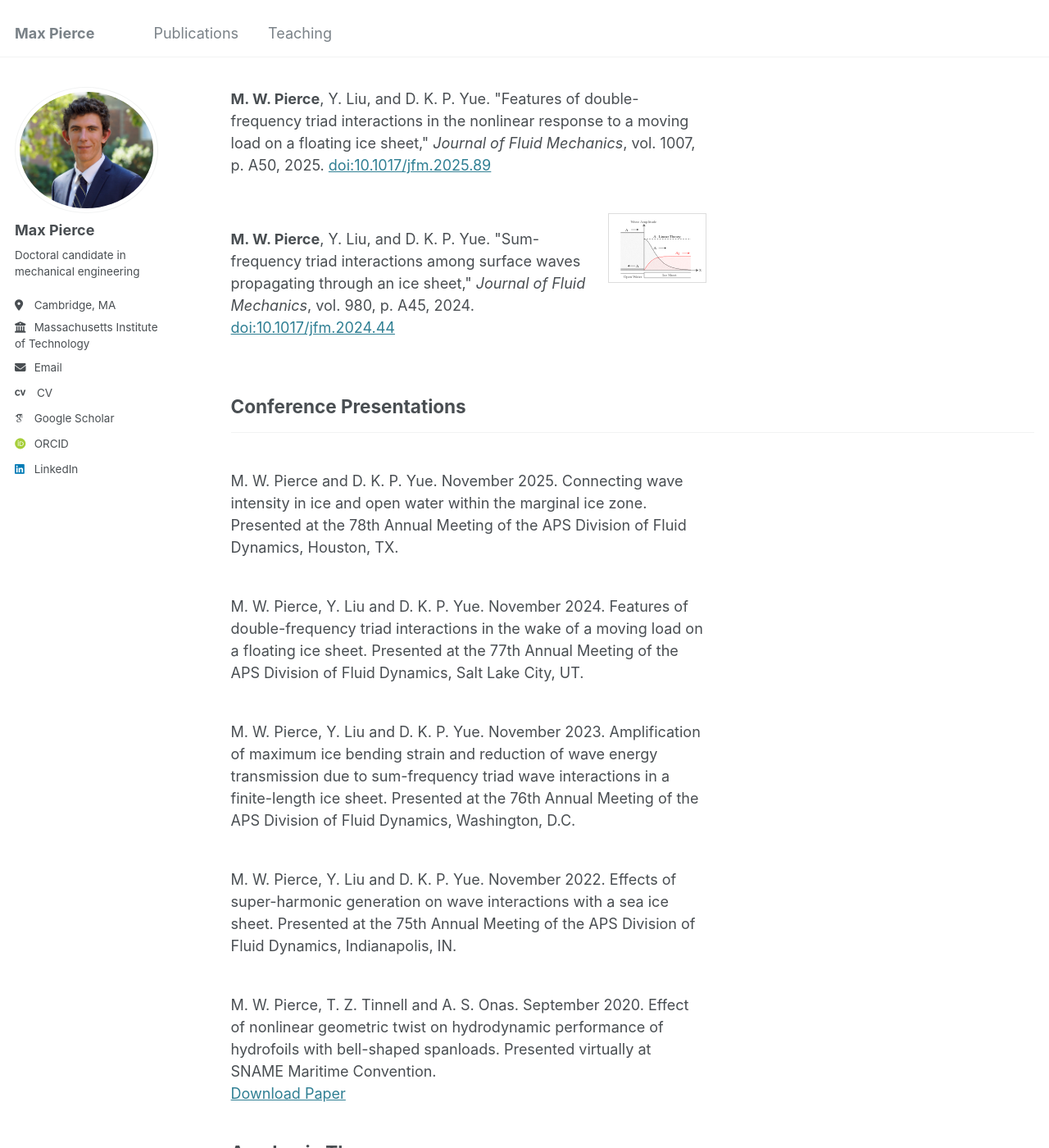
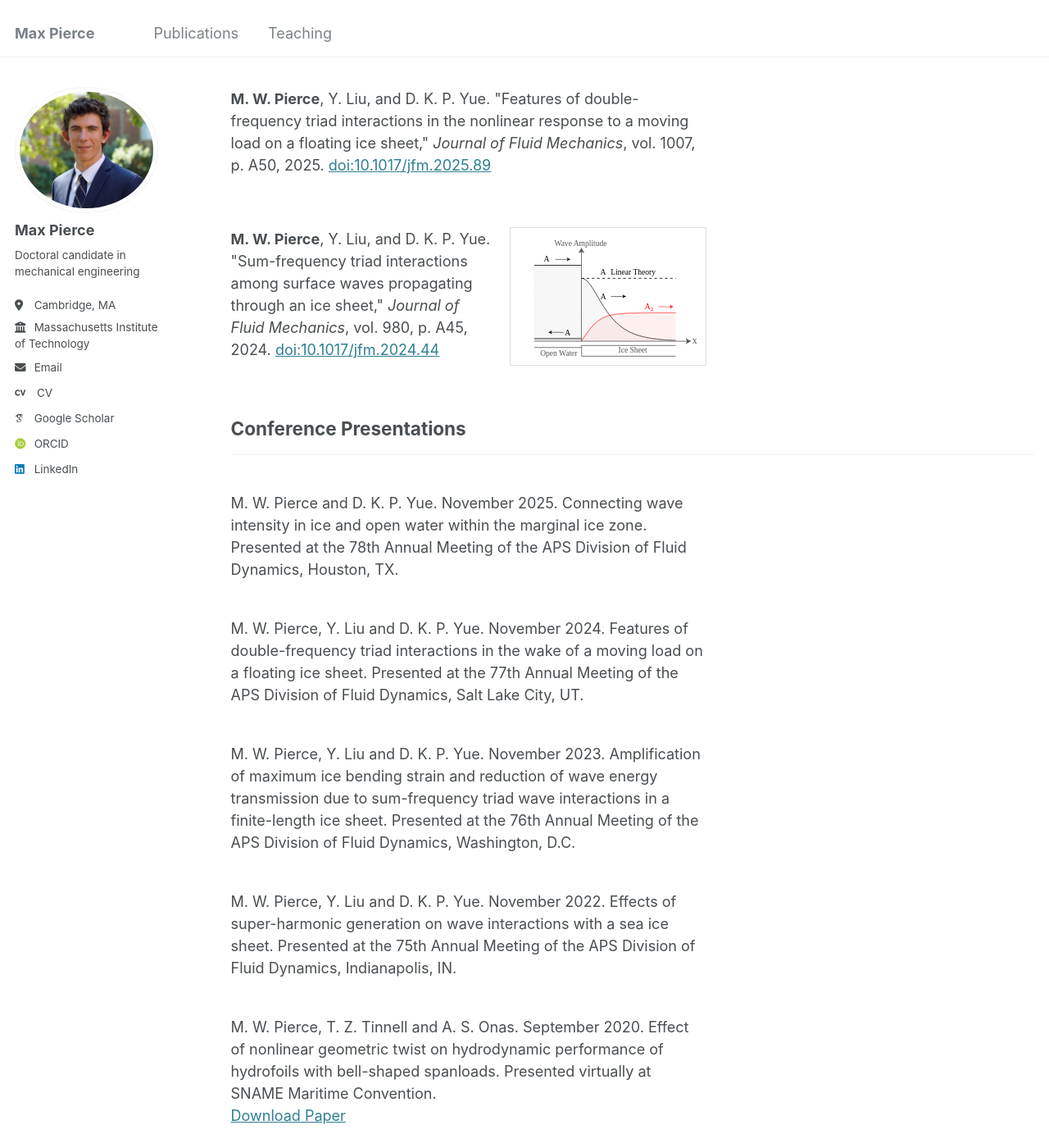
Before and after one commit to mpierce2020/mpierce2020, a Jekyll site: the page built from _pages/publications.html, in a window 1280 px wide and 1400 px high, scrolled down 204 px. Shown: the whole window at 82% size. Built offline with Jekyll 4.4.1, drawn with Linux system fonts in a browser that asks for light colours; some web fonts are replaced.

Commit message:
Update main.scss to increase size of image and center wrt text

```diff
--- a/assets/css/main.scss
+++ b/assets/css/main.scss
@@ -43,7 +43,7 @@
 /* ========== Publication Thumbnails ========== */
 .pub-item {
   display: flex;
-  align-items: flex-start;
+  align-items: center;
   gap: 1rem;
   margin-bottom: 1.5rem;
 }
@@ -53,7 +53,7 @@
 }
 
 .pub-image img {
-  width: 120px;
+  width: 240px;
   height: auto;
   border: 1px solid #ddd;
 }
```
